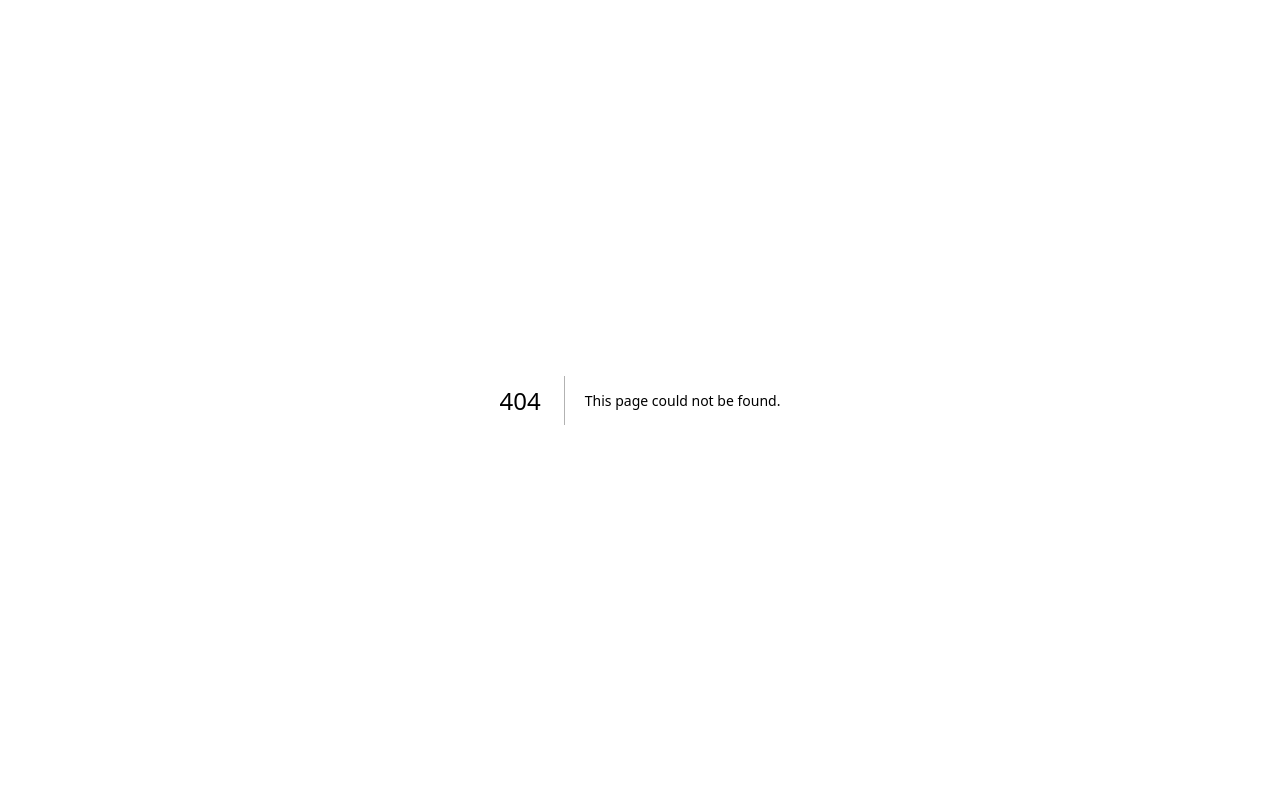
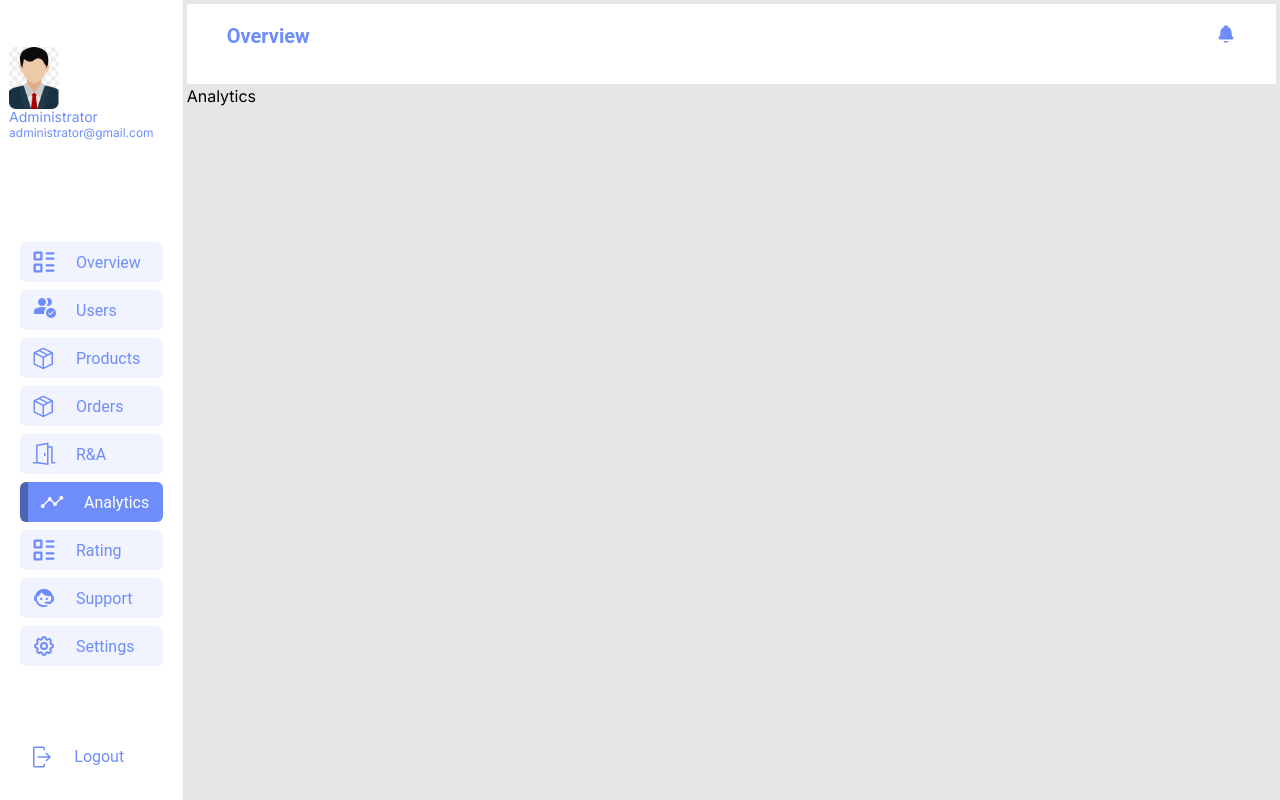
Before and after one commit to wasswaenockmale/ruboni-admin-dashboard, a Next.js app: page /dashboard/analytics in a window 1280 px wide. Before the commit this address had no page. Built offline with nearby package versions, Linux system fonts and the light colour scheme.

Commit message:
set-up required pages for the Ruboni Admin App

```diff
--- /dev/null
+++ b/src/app/dashboard/analytics/page.tsx
@@ -0,0 +1,11 @@
+import React from "react";
+
+function Page() {
+  return (
+    <div>
+      <p>Analytics</p>
+    </div>
+  )
+}
+
+export default Page;
--- /dev/null
+++ b/src/app/dashboard/orders/page.tsx
@@ -0,0 +1,11 @@
+import React from "react";
+
+function Page() {
+  return (
+    <div>
+      <p>Orders</p>
+    </div>
+  )
+}
+
+export default Page;
--- /dev/null
+++ b/src/app/dashboard/products/page.tsx
@@ -0,0 +1,11 @@
+import React from "react";
+
+function Page() {
+  return (
+    <div>
+      <p>Products</p>
+    </div>
+  )
+}
+
+export default Page;
--- /dev/null
+++ b/src/app/dashboard/rating/page.tsx
@@ -0,0 +1,11 @@
+import React from "react";
+
+function Page() {
+  return (
+    <div>
+      <p>Rating</p>
+    </div>
+  )
+}
+
+export default Page;
--- /dev/null
+++ b/src/app/dashboard/rooms/page.tsx
@@ -0,0 +1,11 @@
+import React from "react";
+
+function Page() {
+  return (
+    <div>
+      <p>Rooms</p>
+    </div>
+  )
+}
+
+export default Page;
--- /dev/null
+++ b/src/app/dashboard/support/page.tsx
@@ -0,0 +1,11 @@
+import React from "react";
+
+function Page() {
+  return (
+    <div>
+      <p>Support</p>
+    </div>
+  )
+}
+
+export default Page;
--- /dev/null
+++ b/src/app/dashboard/users/page.tsx
@@ -0,0 +1,11 @@
+import React from "react";
+
+function Page() {
+  return (
+    <div>
+      <p>Users</p>
+    </div>
+  )
+}
+
+export default Page;
```
